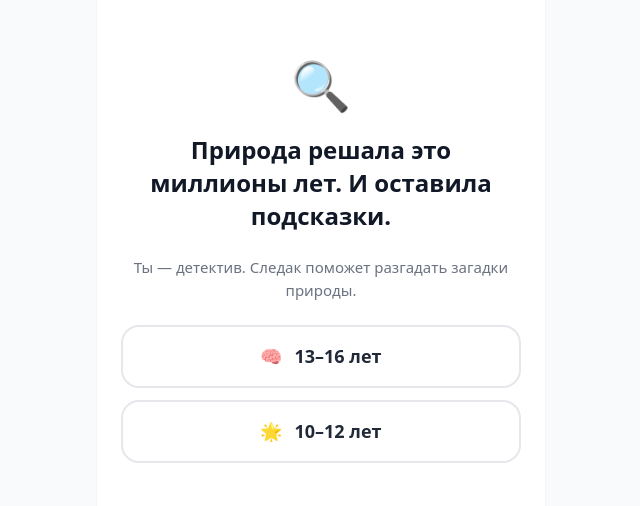
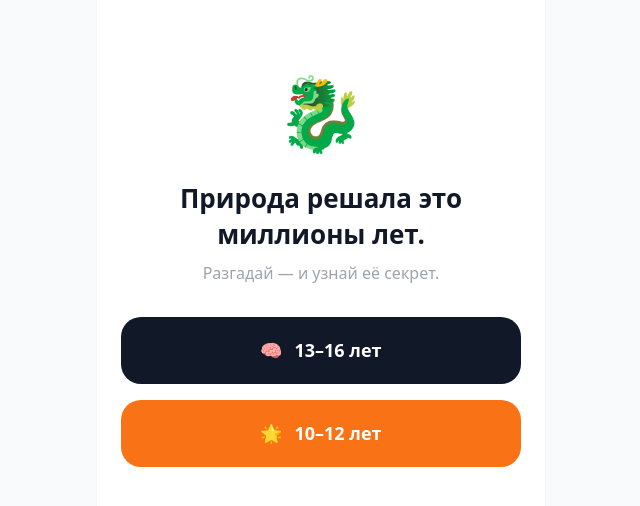
Before and after one commit to nico4k8-cyber/nula-app, a React (Vite) app: page / in a window 1280 px wide. Shown: the part 138-644 px from the top of the page, without its empty margins (319-959 px from the left). Built offline with nearby package versions, Linux system fonts and the light colour scheme.

Commit message:
UX: дракон на age-select, числа в прогрессе, убран повтор хука на start-экране

```diff
--- a/src/App.jsx
+++ b/src/App.jsx
@@ -23,10 +23,10 @@ function TopProgress({ collected, current }) {
         const active = current === i;
         return (
           <div key={t.id}
-            className={`w-8 h-8 rounded-full flex items-center justify-center text-sm font-bold transition-all
-              ${done ? "bg-green-500 text-white" : active ? "bg-orange-500 text-white" : "bg-gray-200 text-gray-400"}`}
+            className={`w-8 h-8 rounded-full flex items-center justify-center text-[13px] font-bold transition-all
+              ${done ? "bg-green-500 text-white" : active ? "bg-orange-500 text-white" : "bg-gray-100 text-gray-400"}`}
           >
-            {done ? "✓" : active ? "?" : t.puzzle.emoji}
+            {done ? "✓" : active ? t.puzzle.emoji : i + 1}
           </div>
         );
       })}
@@ -185,26 +185,29 @@ export default function App() {
 
         {/* AGE SELECT */}
         {phase === "age-select" && (
-          <div className="flex flex-col items-center justify-center flex-1 px-6 py-10 gap-6">
-            <div className="text-5xl">🔍</div>
-            <h1 className="text-[24px] font-bold text-gray-900 leading-snug text-center px-2">
-              Природа решала это<br/>миллионы лет. И оставила подсказки.
-            </h1>
-            <p className="text-gray-500 text-center text-[15px]">
-              Ты — детектив. Следак поможет разгадать загадки природы.
-            </p>
-            <div className="flex flex-col gap-3 w-full">
-              {[
-                { id: "senior", label: "13–16 лет",  emoji: "🧠" },
-                { id: "junior", label: "10–12 лет",  emoji: "🌟" },
-              ].map(ag => (
-                <button key={ag.id}
-                  onClick={() => { setAgeGroup(ag.id); setPhase("picker"); }}
-                  className="w-full py-4 rounded-[18px] border-2 border-gray-200 text-[18px] font-semibold text-gray-800 flex items-center justify-center gap-3 active:scale-95 transition-transform hover:border-orange-400 hover:bg-orange-50"
-                >
-                  <span>{ag.emoji}</span>{ag.label}
-                </button>
-              ))}
+          <div className="flex flex-col items-center justify-center flex-1 px-6 gap-8">
+            <div>
+              <div className="text-[72px] text-center mb-4">🐉</div>
+              <h1 className="text-[26px] font-bold text-gray-900 leading-snug text-center">
+                Природа решала это<br/>миллионы лет.
+              </h1>
+              <p className="text-gray-400 text-center text-[16px] mt-2">
+                Разгадай — и узнай её секрет.
+              </p>
+            </div>
+            <div className="flex flex-col gap-4 w-full">
+              <button
+                onClick={() => { setAgeGroup("senior"); setPhase("picker"); }}
+                className="w-full py-5 rounded-[20px] bg-gray-900 text-white text-[18px] font-bold flex items-center justify-center gap-3 active:scale-95 transition-transform"
+              >
+                <span>🧠</span> 13–16 лет
+              </button>
+              <button
+                onClick={() => { setAgeGroup("junior"); setPhase("picker"); }}
+                className="w-full py-5 rounded-[20px] bg-orange-500 text-white text-[18px] font-bold flex items-center justify-center gap-3 active:scale-95 transition-transform"
+              >
+                <span>🌟</span> 10–12 лет
+              </button>
             </div>
           </div>
         )}
@@ -259,9 +262,6 @@ export default function App() {
               <h2 className="text-[20px] font-bold text-gray-900 text-center leading-snug px-2">
                 {task.puzzle.question}
               </h2>
-              <p className="text-[14px] text-gray-400 text-center px-4">
-                {ageGroup === "senior" ? task.puzzle.hookSenior : task.puzzle.hookJunior}
-              </p>
               <button onClick={startDialog}
                 className="bg-orange-500 text-white text-[19px] font-bold px-10 py-4 rounded-[20px] shadow-lg active:scale-95 transition-transform"
               >
@@ -298,8 +298,8 @@ export default function App() {
                 if (m.type === "bot") return (
                   <div key={i} className="flex gap-2 items-start">
                     <div className="flex flex-col items-center flex-shrink-0">
-                      <span className="text-xl">🔍</span>
-                      <span className="text-[10px] text-gray-400">Следак</span>
+                      <span className="text-xl">🐉</span>
+                      <span className="text-[10px] text-gray-400">Дракон</span>
                     </div>
                     <div className="bg-gray-100 rounded-[16px] rounded-tl-[4px] px-4 py-3 text-[15px] text-gray-800 max-w-[80%]">
                       {m.text}
```
